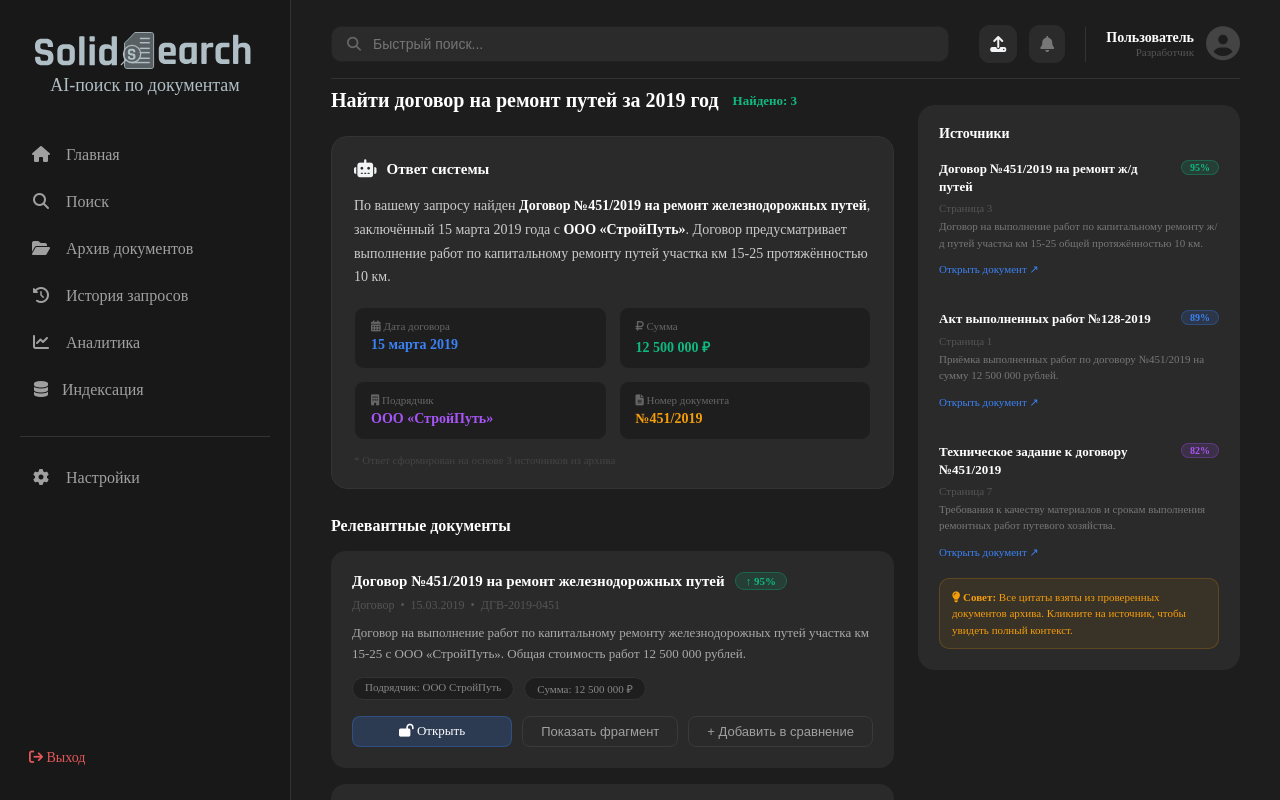
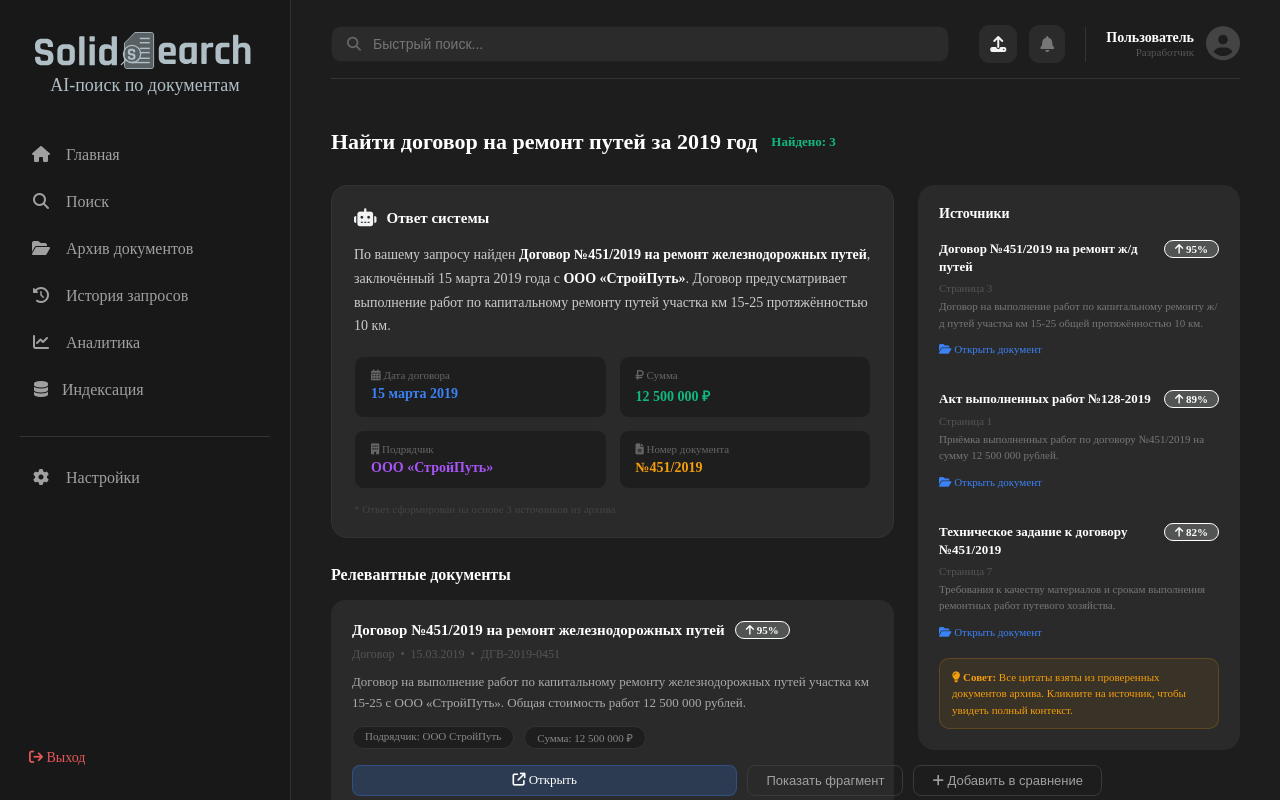
Before and after one commit to Bolkyyy/SolidSearch, a React (Vite) app in the folder Frontend/: page /search/results in a window 1280 px wide. Built offline with nearby package versions, Linux system fonts and the light colour scheme.

Commit message:
Added Search Result Page

```diff
--- a/Frontend/src/App.css
+++ b/Frontend/src/App.css
@@ -2499,18 +2499,23 @@ body {
   min-width: 0;
 }
 
+/* МЕНЯЛ ТУТ ДО search-results-count */
 .search-results-heading {
-  display: flex;
-  align-items: center;
-  gap: 14px;
-  margin-bottom: 24px;
+    display: flex !important;
+    align-items: center !important;
+    gap: 14px !important;
+    padding-top: 40px !important;
+    margin-bottom: 30px !important;
+    width: 100% !important;
 }
 
 .search-results-title {
-  margin: 0;
-  font-size: 20px;
-  font-weight: 700;
-  color: #fff;
+    margin: 0 !important;
+    font-size: 22px !important;
+    font-weight: 700 !important;
+    color: #fff !important;
+    white-space: nowrap !important;
+    flex-shrink: 0 !important;
 }
 
 .search-results-count {
@@ -2562,6 +2567,7 @@ body {
   gap: 12px;
 }
 
+/*  МЕНЯЛ ТУТ ДО ai-meta-label  */
 .ai-meta-item {
     background: #1e1e1e;
     border-radius: 10px;
@@ -2570,6 +2576,28 @@ body {
     display: flex;
     flex-direction: column;
     gap: 5px;
+    transition: all 0.3s ease;
+    cursor: pointer;
+}
+
+.ai-meta-blue:hover {
+    border-color: #3b82f6;
+    box-shadow: 0 0 15px rgba(59, 130, 246, 0.4);
+}
+
+.ai-meta-green:hover {
+    border-color: #10b981;
+    box-shadow: 0 0 15px rgba(16, 185, 129, 0.4);
+}
+
+.ai-meta-purple:hover {
+    border-color: #a855f7;
+    box-shadow: 0 0 15px rgba(168, 85, 247, 0.4);
+}
+
+.ai-meta-orange:hover {
+    border-color: #f59e0b;
+    box-shadow: 0 0 15px rgba(245, 158, 11, 0.4);
 }
 
 .ai-meta-label {
@@ -2636,9 +2664,7 @@ body {
   white-space: nowrap;
 }
 
-.doc-match-green  { background: rgba(16, 185, 129, 0.15); color: #10b981; border: 1px solid rgba(16, 185, 129, 0.3); }
-.doc-match-blue   { background: rgba(59, 130, 246, 0.15);  color: #3b82f6; border: 1px solid rgba(59, 130, 246, 0.3); }
-.doc-match-purple { background: rgba(168, 85, 247, 0.15); color: #a855f7; border: 1px solid rgba(168, 85, 247, 0.3); }
+.doc-match-green  { background: #F1F3F433; color: #fff; border: 1px solid #fff; } /*  ЦВЕТА ПРОЦЕНТОВ ТУТ!!!!!!!!!!!  */
 
 .doc-card-meta {
   font-size: 12px;
@@ -2671,6 +2697,7 @@ body {
 
 .doc-card-actions {
   display: flex;
+  width: 750px;
   gap: 10px;
   flex-wrap: wrap;
 }
@@ -2699,8 +2726,10 @@ body {
   border: 1px solid #2a2a2a;
   border-radius: 16px;
   padding: 20px;
+  align-self: flex-start;
   position: sticky;
-  top: 80px;
+  top: 70px;
+  margin-top: 96px;
 }
 
 .sources-title {
--- a/Frontend/src/pages/SearchResults/SearchResults.tsx
+++ b/Frontend/src/pages/SearchResults/SearchResults.tsx
@@ -69,7 +69,9 @@ const SearchResults = () => {
               <span className="doc-card-title">
                 Договор №451/2019 на ремонт железнодорожных путей
               </span>
-              <span className="doc-match-badge doc-match-green">↑ 95%</span>
+              <span className="doc-match-badge doc-match-green">
+                <i className="fa fa-arrow-up" aria-hidden="true"></i> 95<span className="percent-symbol">%</span>
+              </span>
             </div>
             <div className="doc-card-meta">
               Договор &nbsp;•&nbsp; 15.03.2019 &nbsp;•&nbsp; ДГВ-2019-0451
@@ -85,10 +87,10 @@ const SearchResults = () => {
             </div>
             <div className="doc-card-actions">
               <button className="btn-open">
-                <i className="fas fa-lock-open"></i> Открыть
+                <i className="fa fa-external-link" aria-hidden="true"></i> Открыть
               </button>
               <button className="doc-action-btn">Показать фрагмент</button>
-              <button className="doc-action-btn">+ Добавить в сравнение</button>
+              <button className="doc-action-btn"><i className="fa fa-plus" aria-hidden="true"></i> Добавить в сравнение</button>
             </div>
           </div>
 
@@ -97,7 +99,9 @@ const SearchResults = () => {
               <span className="doc-card-title">
                 Акт выполненных работ №128-2019
               </span>
-              <span className="doc-match-badge doc-match-blue">↑ 89%</span>
+              <span className="doc-match-badge doc-match-green">
+                <i className="fa fa-arrow-up" aria-hidden="true"></i> 89<span className="percent-symbol">%</span>
+              </span>
             </div>
             <div className="doc-card-meta">
               Акт &nbsp;•&nbsp; 20.08.2019 &nbsp;•&nbsp; АРК-2019-0752
@@ -112,10 +116,10 @@ const SearchResults = () => {
             </div>
             <div className="doc-card-actions">
               <button className="btn-open">
-                <i className="fas fa-lock-open"></i> Открыть
+                <i className="fa fa-external-link" aria-hidden="true"></i> Открыть
               </button>
               <button className="doc-action-btn">Показать фрагмент</button>
-              <button className="doc-action-btn">+ Добавить в сравнение</button>
+              <button className="doc-action-btn"><i className="fa fa-plus" aria-hidden="true"></i> Добавить в сравнение</button>
             </div>
           </div>
 
@@ -124,7 +128,9 @@ const SearchResults = () => {
               <span className="doc-card-title">
                 Техническое задание к договору №451/2019
               </span>
-              <span className="doc-match-badge doc-match-purple">↑ 82%</span>
+              <span className="doc-match-badge doc-match-green">
+                <i className="fa fa-arrow-up" aria-hidden="true"></i> 82<span className="percent-symbol">%</span>
+              </span>
             </div>
             <div className="doc-card-meta">
               Спецификация &nbsp;•&nbsp; 10.03.2019 &nbsp;•&nbsp; АРК-2019-0438
@@ -139,10 +145,10 @@ const SearchResults = () => {
             </div>
             <div className="doc-card-actions">
               <button className="btn-open">
-                <i className="fas fa-lock-open"></i> Открыть
+                <i className="fa fa-external-link" aria-hidden="true"></i> Открыть
               </button>
               <button className="doc-action-btn">Показать фрагмент</button>
-              <button className="doc-action-btn">+ Добавить в сравнение</button>
+              <button className="doc-action-btn"><i className="fa fa-plus" aria-hidden="true"></i> Добавить в сравнение</button>
             </div>
           </div>
         </div>
@@ -156,7 +162,9 @@ const SearchResults = () => {
               <span className="source-item-name">
                 Договор №451/2019 на ремонт ж/д путей
               </span>
-              <span className="source-match source-match-green">95%</span>
+              <span className="doc-match-badge doc-match-green">
+                <i className="fa fa-arrow-up" aria-hidden="true"></i> 95<span className="percent-symbol">%</span>
+              </span>
             </div>
             <div className="source-item-page">Страница 3</div>
             <p className="source-item-snippet">
@@ -164,7 +172,7 @@ const SearchResults = () => {
               участка км 15-25 общей протяжённостью 10 км.
             </p>
             <a href="#" className="source-item-link">
-              Открыть документ ↗
+              <i className="fa fa-folder-open" aria-hidden="true"></i> Открыть документ
             </a>
           </div>
 
@@ -173,7 +181,9 @@ const SearchResults = () => {
               <span className="source-item-name">
                 Акт выполненных работ №128-2019
               </span>
-              <span className="source-match source-match-blue">89%</span>
+              <span className="doc-match-badge doc-match-green">
+                <i className="fa fa-arrow-up" aria-hidden="true"></i> 89<span className="percent-symbol">%</span>
+              </span>
             </div>
             <div className="source-item-page">Страница 1</div>
             <p className="source-item-snippet">
@@ -181,7 +191,7 @@ const SearchResults = () => {
               000 рублей.
             </p>
             <a href="#" className="source-item-link">
-              Открыть документ ↗
+              <i className="fa fa-folder-open" aria-hidden="true"></i> Открыть документ
             </a>
           </div>
 
@@ -190,7 +200,9 @@ const SearchResults = () => {
               <span className="source-item-name">
                 Техническое задание к договору №451/2019
               </span>
-              <span className="source-match source-match-purple">82%</span>
+              <span className="doc-match-badge doc-match-green">
+                <i className="fa fa-arrow-up" aria-hidden="true"></i> 82<span className="percent-symbol">%</span>
+              </span>
             </div>
             <div className="source-item-page">Страница 7</div>
             <p className="source-item-snippet">
@@ -198,7 +210,7 @@ const SearchResults = () => {
               работ путевого хозяйства.
             </p>
             <a href="#" className="source-item-link">
-              Открыть документ ↗
+              <i className="fa fa-folder-open" aria-hidden="true"></i> Открыть документ
             </a>
           </div>
 
```
Lines whose indentation alone changed are shown as unchanged.
